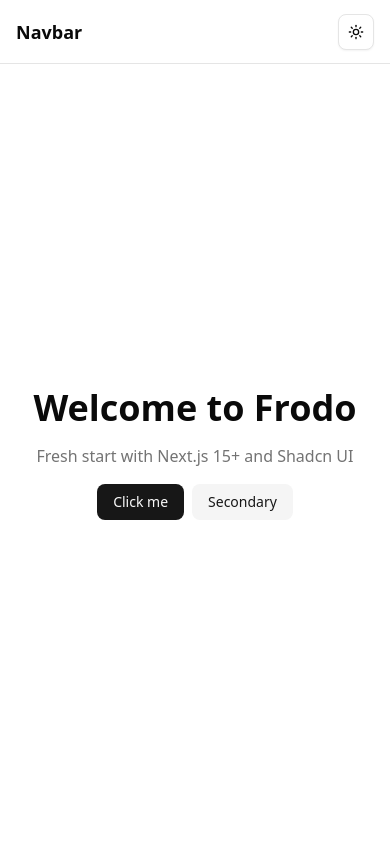
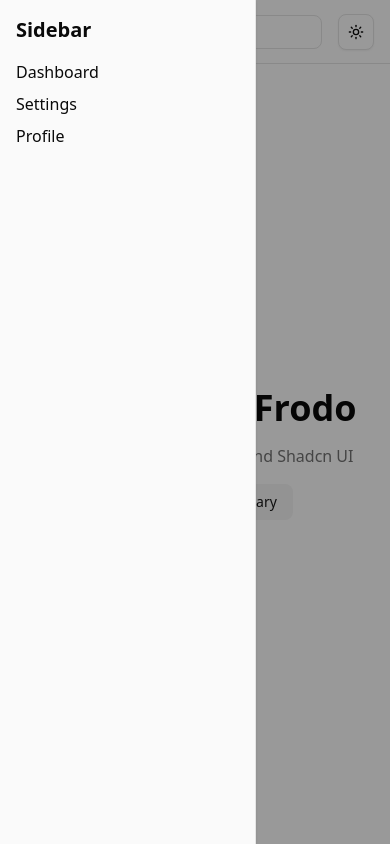
Before and after one commit to KaygusuzBK/project-management, a Next.js app in the folder frodo/: page / in a window 390 px wide. Built offline with nearby package versions, Linux system fonts and the light colour scheme.

Commit message:
Implement dashboard layout with navbar, sidebar and theme support

```diff
--- /dev/null
+++ b/frodo/app/(components)/Navbar/index.tsx
@@ -0,0 +1,42 @@
+"use client";
+
+import React from "react";
+import { BsLayoutTextSidebarReverse } from "react-icons/bs";
+import { ModeToggle } from "@/components/mode-toggle";
+
+type Props = {
+  isSidebarOpen: boolean;
+  toggleSidebar: () => void;
+  title?: string;
+};
+
+const Navbar = ({ isSidebarOpen, toggleSidebar, title = "Navbar" }: Props) => {
+  return (
+    <nav className="h-16 flex items-center justify-between gap-4 px-4 border-b border-border bg-card shadow-sm">
+      <div className="flex items-center gap-3">
+        <button
+          type="button"
+          onClick={toggleSidebar}
+          aria-label={isSidebarOpen ? "Close sidebar" : "Open sidebar"}
+          className="relative flex h-9 w-9 items-center justify-center rounded-md border border-border bg-background hover:bg-muted transition-colors"
+        >
+          <BsLayoutTextSidebarReverse className="h-5 w-5 text-foreground" />
+        </button>
+        <div className="font-semibold text-lg text-foreground">{title}</div>
+      </div>
+
+      <div className="flex items-center gap-4 flex-1 justify-end">
+        <div className="w-full max-w-md">
+          <input
+            type="text"
+            placeholder="Search..."
+            className="w-full rounded-md border border-border bg-background px-3 py-1.5 text-sm text-foreground placeholder:text-muted-foreground outline-none focus:ring-2 focus:ring-ring"
+          />
+        </div>
+        <ModeToggle />
+      </div>
+    </nav>
+  );
+};
+
+export default Navbar;
--- a/frodo/app/dashboardWrapper.tsx
+++ b/frodo/app/dashboardWrapper.tsx
@@ -1,43 +1,91 @@
-"use client"
+"use client";
 
-import React from 'react';
-import { ModeToggle } from '@/components/mode-toggle';
+import React from "react";
+import Navbar from "./(components)/Navbar";
 
 const DashboardWrapper = ({ children }: { children: React.ReactNode }) => {
+  const [isSidebarOpen, setIsSidebarOpen] = React.useState(true);
+
+  const toggleSidebar = () => setIsSidebarOpen(!isSidebarOpen);
+
   return (
     <div className="flex h-screen w-full bg-background text-foreground">
-      {/* Sidebar */}
-      <aside className="hidden md:block md:w-64 bg-sidebar border-r border-sidebar-border shadow-sm p-4">
-        <div className="font-bold text-xl mb-4 text-sidebar-foreground">Sidebar</div>
+      {/* Desktop & Mobile Sidebar */}
+      <aside
+        className={`${
+          isSidebarOpen ? "translate-x-0" : "-translate-x-full md:translate-x-0"
+        } fixed md:static inset-y-0 left-0 z-40 ${
+          isSidebarOpen ? "w-64" : "w-0 md:w-0"
+        } bg-sidebar border-r border-sidebar-border shadow-sm md:shadow-none ${
+          isSidebarOpen ? "p-4" : "p-0 md:p-0"
+        } transform transition-all duration-300 ease-in-out overflow-hidden`}
+      >
+        <div
+          className={`font-bold text-xl mb-4 text-sidebar-foreground transition-opacity duration-300 ${
+            isSidebarOpen ? "opacity-100" : "opacity-0"
+          }`}
+        >
+          Sidebar
+        </div>
         {/* Buraya navigasyon veya menu koyabilirsiniz */}
-        <ul>
+        <ul
+          className={`transition-opacity duration-300 ${
+            isSidebarOpen ? "opacity-100" : "opacity-0"
+          }`}
+        >
           <li className="mb-2">
-            <a href="#" className="text-sidebar-foreground hover:text-sidebar-primary transition-colors">
+            <a
+              href="#"
+              className="block text-sidebar-foreground hover:text-sidebar-primary transition-colors md:cursor-pointer"
+              onClick={() => {
+                // Mobile'da link tıklandığında sidebar'ı kapat
+                if (typeof window !== "undefined" && window.innerWidth < 768) {
+                  setIsSidebarOpen(false);
+                }
+              }}
+            >
               Dashboard
             </a>
           </li>
           <li className="mb-2">
-            <a href="#" className="text-sidebar-foreground hover:text-sidebar-primary transition-colors">
+            <a
+              href="#"
+              className="block text-sidebar-foreground hover:text-sidebar-primary transition-colors md:cursor-pointer"
+              onClick={() => {
+                if (typeof window !== "undefined" && window.innerWidth < 768) {
+                  setIsSidebarOpen(false);
+                }
+              }}
+            >
               Settings
             </a>
           </li>
           <li>
-            <a href="#" className="text-sidebar-foreground hover:text-sidebar-primary transition-colors">
+            <a
+              href="#"
+              className="block text-sidebar-foreground hover:text-sidebar-primary transition-colors md:cursor-pointer"
+              onClick={() => {
+                if (typeof window !== "undefined" && window.innerWidth < 768) {
+                  setIsSidebarOpen(false);
+                }
+              }}
+            >
               Profile
             </a>
           </li>
         </ul>
       </aside>
 
+      {/* Mobile overlay (arka plan karartma) */}
+      {isSidebarOpen && (
+        <div
+          className="fixed inset-0 z-30 bg-black/40 md:hidden"
+          onClick={() => setIsSidebarOpen(false)}
+        />
+      )}
+
       <main className="flex-1 flex flex-col min-w-0 bg-background">
-        {/* Navbar */}
-        <nav className="h-16 flex items-center justify-between px-4 border-b border-border bg-card shadow-sm">
-          <div className="font-semibold text-lg text-foreground">Navbar</div>
-          <div className="flex items-center gap-4">
-            <ModeToggle />
-            {/* Buraya sağa ek ikonlar, profil, bildirimler eklenebilir */}
-          </div>
-        </nav>
+        <Navbar isSidebarOpen={isSidebarOpen} toggleSidebar={toggleSidebar} />
         <section className="flex-1 overflow-auto p-6 bg-background">
           {children}
         </section>
--- a/frodo/package.json
+++ b/frodo/package.json
@@ -18,6 +18,7 @@
     "next-themes": "^0.4.6",
     "react": "19.2.3",
     "react-dom": "19.2.3",
+    "react-icons": "^5.5.0",
     "tailwind-merge": "^3.4.0"
   },
   "devDependencies": {
```
Also changed, not shown: 1 other file (tests, documents, lock files or other folders).
